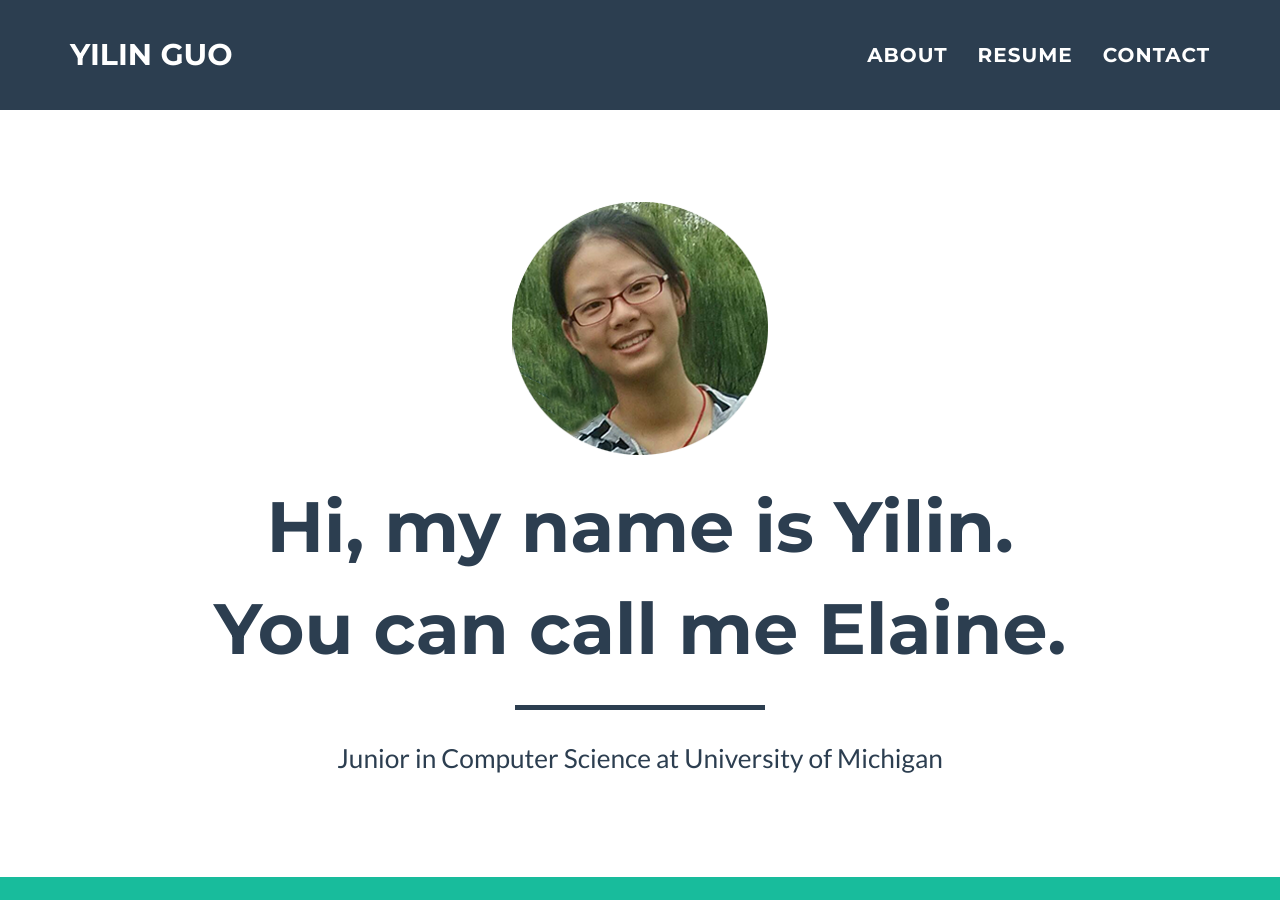
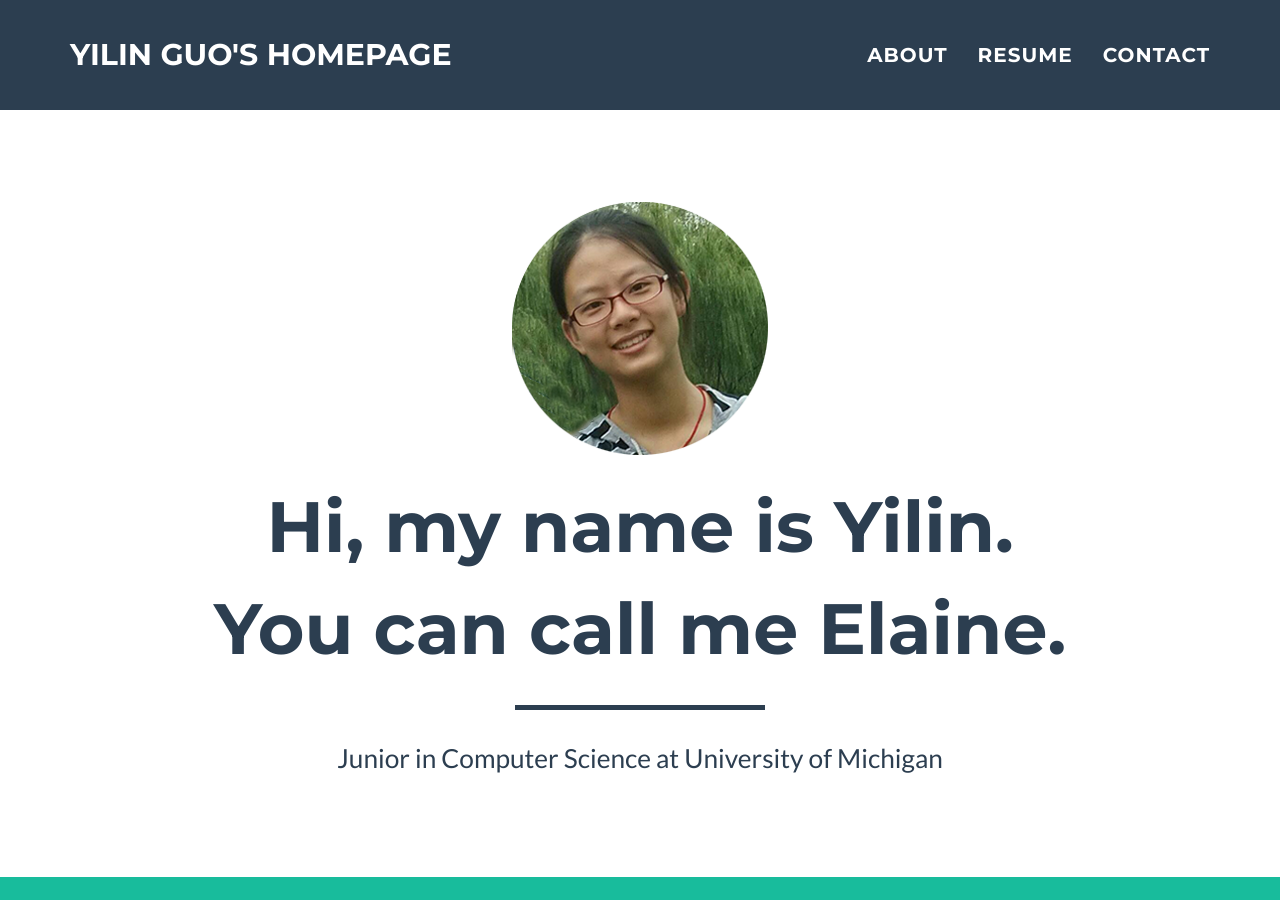
Before and after one commit to YilinGUO/YilinGUO.github.io, a Jekyll site: the page built from index.html, in a window 1280 px wide and 900 px high. Built offline with Jekyll 4.4.1, drawn with Linux system fonts in a browser that asks for light colours.

Commit message:
updated all

```diff
--- a/_includes/nav.html
+++ b/_includes/nav.html
@@ -9,7 +9,7 @@
                     <span class="icon-bar"></span>
                     <span class="icon-bar"></span>
                 </button>
-                <a class="navbar-brand" href="#page-top">{{ site.title }}</a>
+                <a class="navbar-brand" href="#page-top">Yilin Guo's Homepage</a>
             </div>
 
             <!-- Collect the nav links, forms, and other content for toggling -->
```
